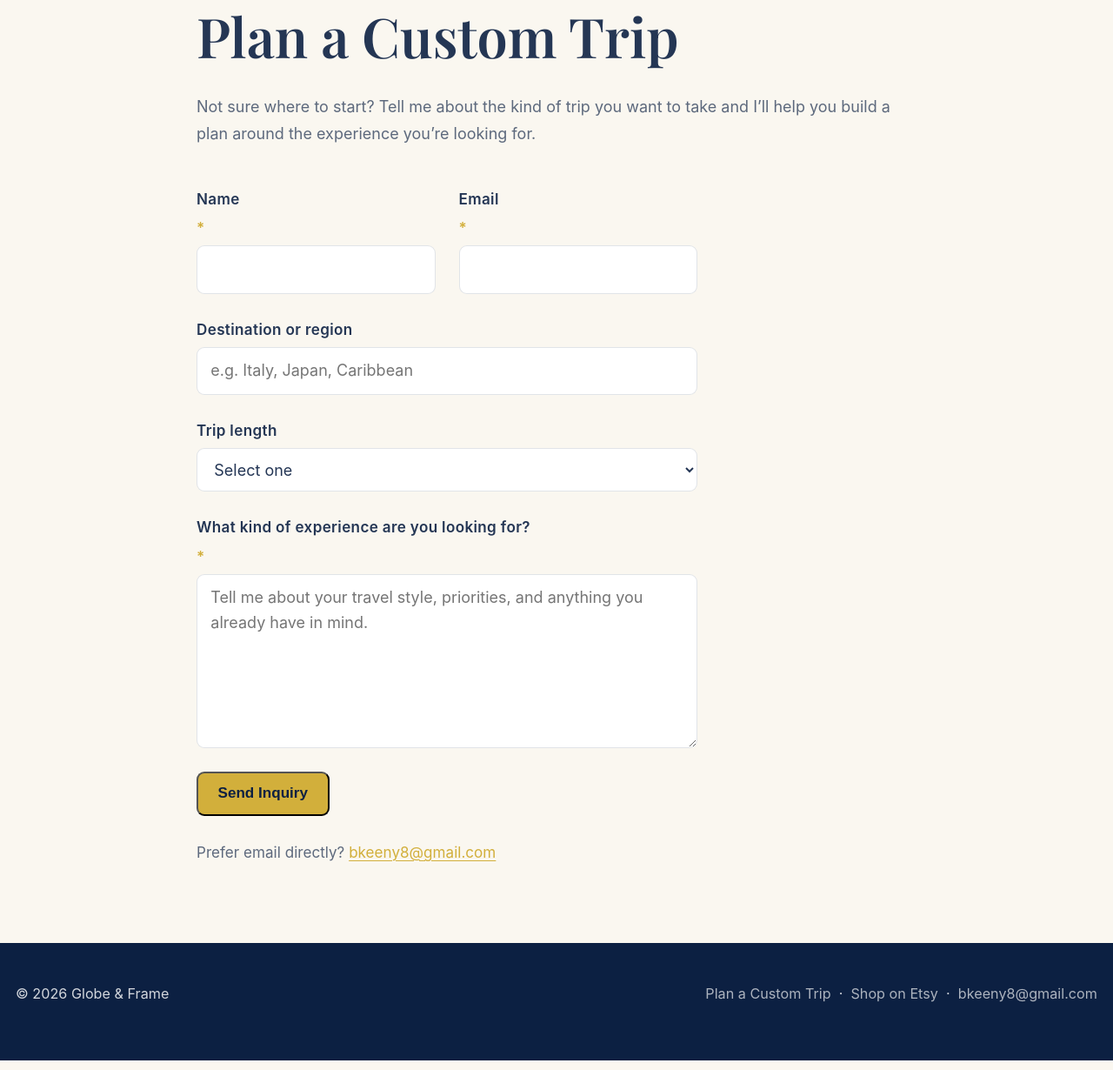
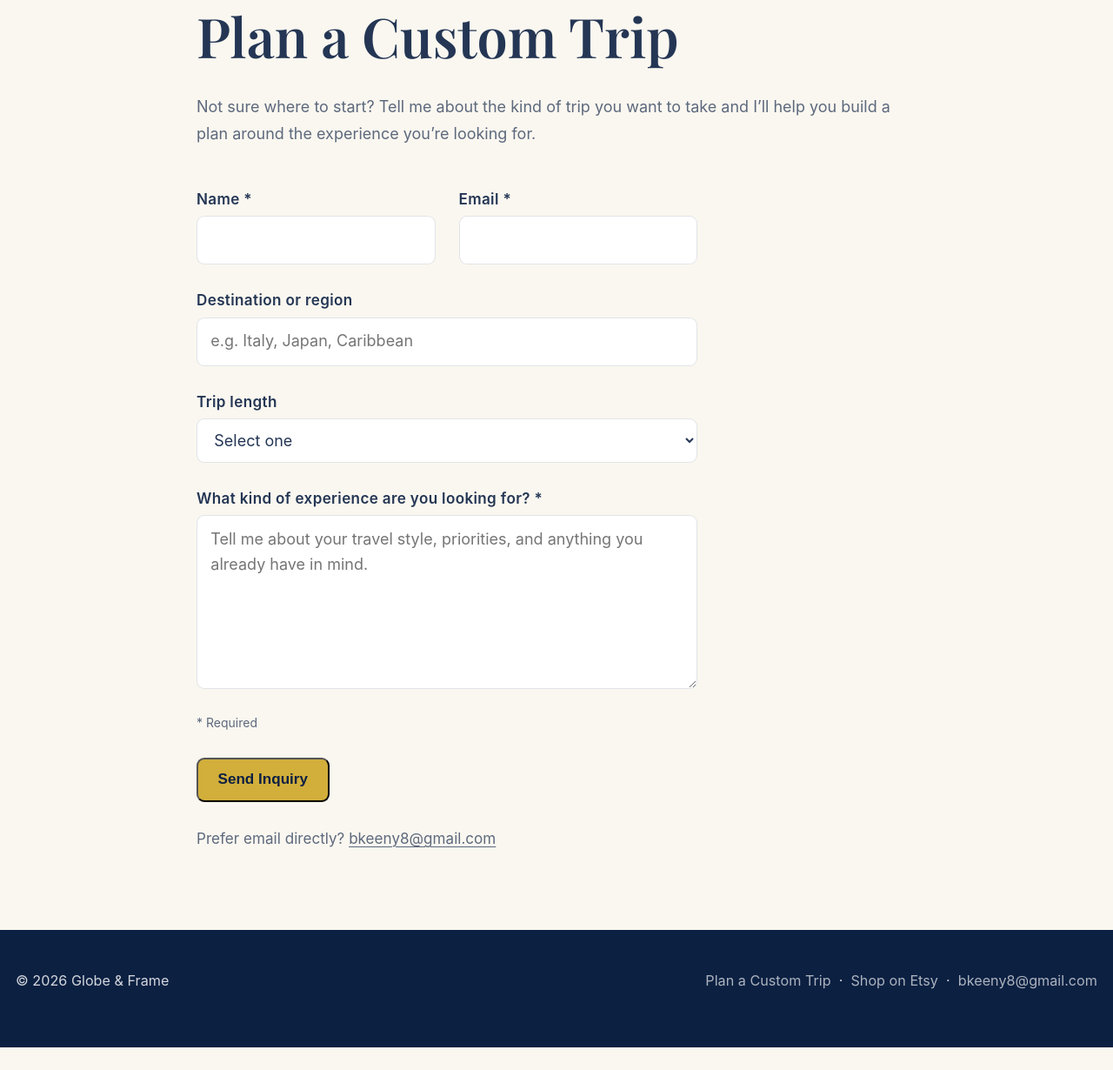
Before and after one commit to bkeeny8-wq/globeandframe, a WordPress theme: template page-custom-inquiry.php in a window 1280 px wide. Shown: the part 175-1405 px from the top of the page at 87% size. After the commit the page ends 1379 px from the top, so only its background shows below. Run offline with PHP 8.4 and a stand-in for WordPress, Linux system fonts and the light colour scheme; the site name, menu and one post (Sample post) are stand-ins, and other content is empty; some web fonts are replaced.

Commit message:
Keep inquiry answers on failure and fix the required-field asterisk
The form came back empty after any failure, with one generic message for
three different causes. It now repopulates from the stashed submission and
names the failure. The asterisk shared a flex column with the label text and
the input, so it wrapped onto its own line; label text and marker now share
one element, the marker is aria-hidden (required already conveys it), and a
'* Required' note explains it.

Co-authored-by: bkeeny8-wq <bkeeny8-wq@users.noreply.github.com>

```diff
--- a/page-custom-inquiry.php
+++ b/page-custom-inquiry.php
@@ -6,6 +6,21 @@
  */
 get_header();
 $state = isset($_GET['inquiry']) ? sanitize_key($_GET['inquiry']) : '';
+
+// A failed submission is parked in a transient and handed back by token, so the
+// visitor doesn't retype the long answer. 'err' is the pre-0.3.3 generic state.
+$draft = ($state !== '' && $state !== 'ok' && isset($_GET['gf_draft']))
+  ? gf_get_stashed_inquiry($_GET['gf_draft'])
+  : array();
+$val = function ($key) use ($draft) {
+  return isset($draft[$key]) ? $draft[$key] : '';
+};
+$errors = array(
+  'expired'  => 'That form had been open long enough for its security token to expire, so nothing was sent. Your answers are still below &mdash; send it again and it will go through.',
+  'invalid'  => 'Please check your name, a valid email address, and the last question &mdash; those three are required. Everything you typed is still below.',
+  'mailfail' => 'The site couldn&rsquo;t hand the email off. Nothing was lost &mdash; try sending again in a moment, or email me directly.',
+  'err'      => 'Something went wrong sending the form.',
+);
 ?>
 <main id="main" class="page">
   <div class="container container--narrow">
@@ -15,8 +30,8 @@ $state = isset($_GET['inquiry']) ? sanitize_key($_GET['inquiry']) : '';
 
       <?php if ($state === 'ok') : ?>
         <div class="inq-note inq-note--ok" role="status">Thanks &mdash; your inquiry is on its way. I&rsquo;ll be in touch by email soon.</div>
-      <?php elseif ($state === 'err') : ?>
-        <div class="inq-note inq-note--err" role="alert">Something went wrong sending the form. Please email me directly at <a href="mailto:bkeeny8@gmail.com">bkeeny8@gmail.com</a>.</div>
+      <?php elseif (isset($errors[$state])) : ?>
+        <div class="inq-note inq-note--err" role="alert"><?php echo wp_kses_post($errors[$state]); ?> You can also email me directly at <a href="mailto:bkeeny8@gmail.com">bkeeny8@gmail.com</a>.</div>
       <?php endif; ?>
 
       <form class="inquiry-form" method="POST" action="<?php echo esc_url(admin_url('admin-post.php')); ?>">
@@ -25,31 +40,37 @@ $state = isset($_GET['inquiry']) ? sanitize_key($_GET['inquiry']) : '';
         <div class="inq-hp" aria-hidden="true"><label>Leave this field empty<input type="text" name="gf_website" tabindex="-1" autocomplete="off" /></label></div>
 
         <div class="inq-row">
-          <label class="inq-field">Name <span class="inq-req">*</span>
-            <input type="text" name="name" required />
+          <label class="inq-field">
+            <span class="inq-label">Name <span class="inq-req" aria-hidden="true">*</span></span>
+            <input type="text" name="name" value="<?php echo esc_attr($val('name')); ?>" required />
           </label>
-          <label class="inq-field">Email <span class="inq-req">*</span>
-            <input type="email" name="email" required />
+          <label class="inq-field">
+            <span class="inq-label">Email <span class="inq-req" aria-hidden="true">*</span></span>
+            <input type="email" name="email" value="<?php echo esc_attr($val('email')); ?>" required />
           </label>
         </div>
 
-        <label class="inq-field">Destination or region
-          <input type="text" name="destination" placeholder="e.g. Italy, Japan, Caribbean" />
+        <label class="inq-field">
+          <span class="inq-label">Destination or region</span>
+          <input type="text" name="destination" value="<?php echo esc_attr($val('destination')); ?>" placeholder="e.g. Italy, Japan, Caribbean" />
         </label>
 
-        <label class="inq-field">Trip length
+        <label class="inq-field">
+          <span class="inq-label">Trip length</span>
           <select name="length">
             <option value="">Select one</option>
-            <option>Weekend (2-3 days)</option>
-            <option>About a week</option>
-            <option>10+ days</option>
-            <option>Not sure yet</option>
+            <?php foreach (array('Weekend (2-3 days)', 'About a week', '10+ days', 'Not sure yet') as $opt) : ?>
+              <option<?php selected($val('length'), $opt); ?>><?php echo esc_html($opt); ?></option>
+            <?php endforeach; ?>
           </select>
         </label>
 
-        <label class="inq-field">What kind of experience are you looking for? <span class="inq-req">*</span>
-          <textarea name="details" rows="6" required placeholder="Tell me about your travel style, priorities, and anything you already have in mind."></textarea>
+        <label class="inq-field">
+          <span class="inq-label">What kind of experience are you looking for? <span class="inq-req" aria-hidden="true">*</span></span>
+          <textarea name="details" rows="6" required placeholder="Tell me about your travel style, priorities, and anything you already have in mind."><?php echo esc_textarea($val('details')); ?></textarea>
         </label>
+
+        <p class="inq-required-note"><span class="inq-req" aria-hidden="true">*</span> Required</p>
 
         <button class="button button--primary" type="submit">Send Inquiry</button>
       </form>
@@ -62,7 +83,10 @@ $state = isset($_GET['inquiry']) ? sanitize_key($_GET['inquiry']) : '';
   .inquiry-form{display:flex;flex-direction:column;gap:var(--space-md);margin:var(--space-lg) 0 0}
   .inq-row{display:grid;grid-template-columns:1fr 1fr;gap:var(--space-md)}
   .inq-field{display:flex;flex-direction:column;gap:7px;font-size:.82rem;font-weight:600;letter-spacing:.02em;color:var(--color-text)}
-  .inq-req{color:var(--color-gold)}
+  /* Label text + asterisk share one flex item, or the * lands on its own line. */
+  .inq-label{display:block}
+  .inq-req{color:var(--color-gold-text)}
+  .inq-required-note{margin:0;font-size:.78rem;color:var(--color-muted-mid)}
   .inquiry-form input,.inquiry-form select,.inquiry-form textarea{
     font-family:inherit;font-size:1rem;font-weight:400;color:var(--color-text);
     background:var(--color-surface);border:1px solid var(--color-border);border-radius:var(--radius);
@@ -75,7 +99,7 @@ $state = isset($_GET['inquiry']) ? sanitize_key($_GET['inquiry']) : '';
   .inq-note{padding:var(--space-md);border-radius:var(--radius);margin:var(--space-md) 0 0;font-size:.95rem;line-height:1.5}
   .inq-note--ok{background:var(--color-gold-ghost);border:1px solid var(--color-border-gold);color:var(--color-text)}
   .inq-note--err{background:rgba(190,60,60,.08);border:1px solid rgba(190,60,60,.35);color:var(--color-text)}
-  .inq-note--err a,.inq-alt a{color:var(--color-gold)}
+  .inq-note--err a,.inq-alt a{color:var(--color-gold-text)}
   .inq-alt{margin-top:var(--space-md);color:var(--color-muted-mid);font-size:.95rem}
   @media(max-width:560px){
     .inq-row{grid-template-columns:1fr}
```
